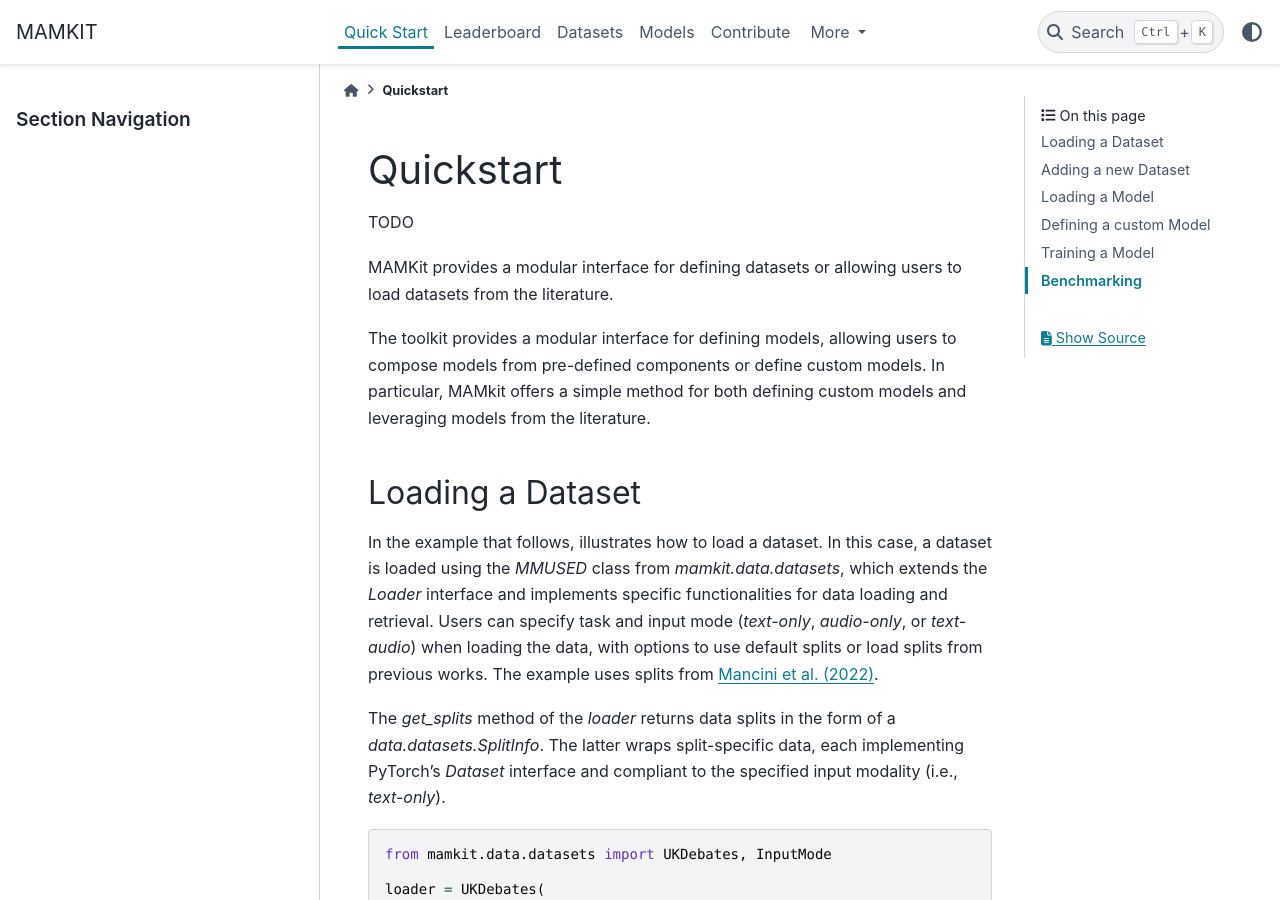
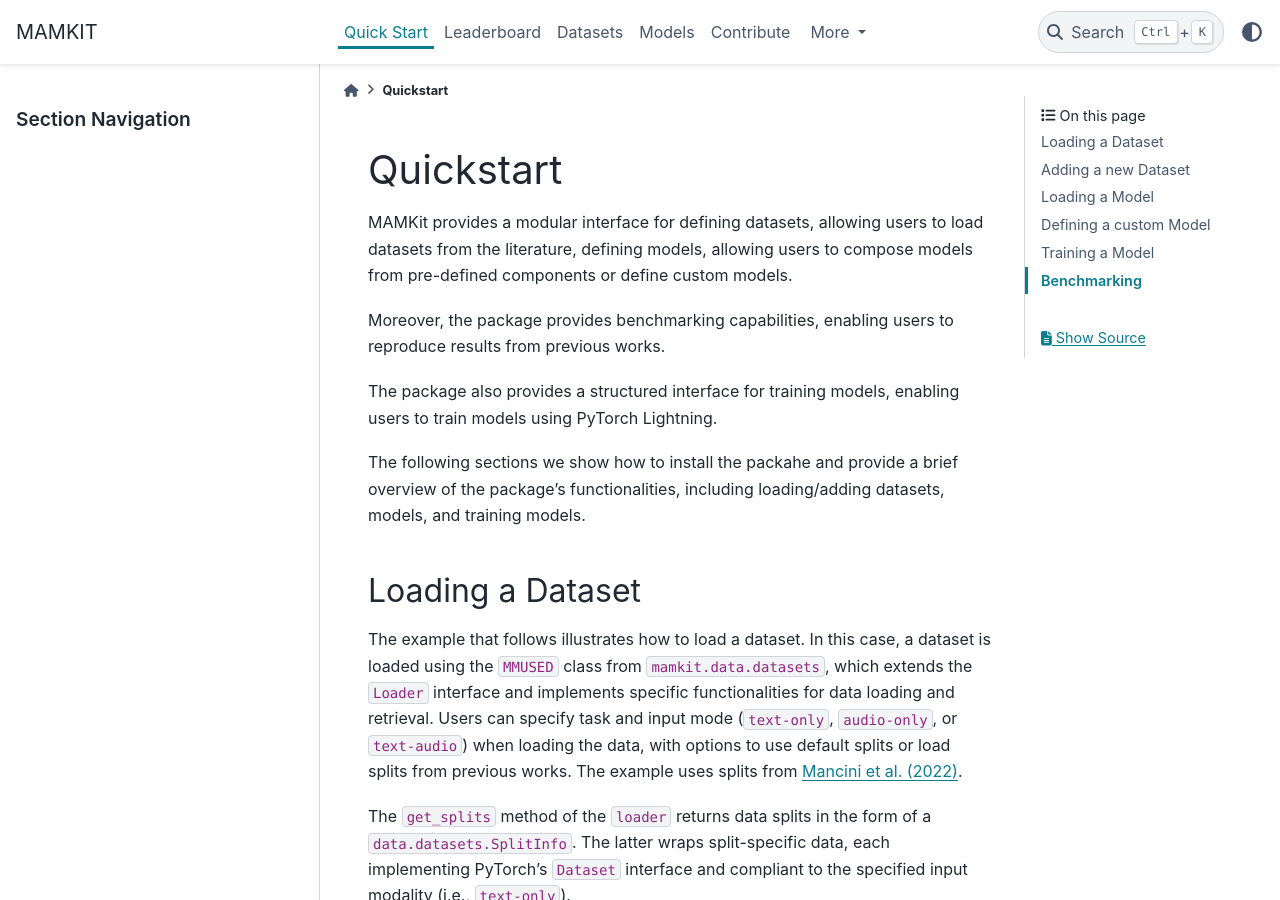
Before and after one commit to nlp-unibo/mamkit, a Sphinx documentation site: the page built from docsrc/source/quickstart.rst, in a window 1280 px wide and 900 px high. Built offline with Sphinx 7.4.7 and the PyData theme 0.15.4, drawn with Linux system fonts in a browser that asks for light colours; some of the changed text lies outside the part shown.

Commit message:
Updated documentation

```diff
--- a/docsrc/source/quickstart.rst
+++ b/docsrc/source/quickstart.rst
@@ -3,22 +3,31 @@
 Quickstart
 *********************************************
 
-TODO
 
-MAMKit provides a modular interface for defining datasets or allowing users to load datasets from the literature.
+MAMKit provides a modular interface for defining datasets, allowing users to load datasets from the literature,  defining models, allowing users to compose models from pre-defined components or define custom models.
 
-The toolkit provides a modular interface for defining models, allowing users to compose models from pre-defined components or define custom models.
-In particular, MAMkit offers a simple method for both defining custom models and leveraging models from the literature.
+Moreover, the package provides benchmarking capabilities, enabling users to reproduce results from previous works.
+
+The package also provides a structured interface for training models, enabling users to train models using PyTorch
+Lightning.
+
+The following sections we show how to install the packahe and provide a brief overview of the package's functionalities, including loading/adding datasets,
+models, and training models.
+
 
 *********************************************
 Loading a Dataset
 *********************************************
 
-In the example that follows, illustrates how to load a dataset.
-In this case, a dataset is loaded using the `MMUSED` class from `mamkit.data.datasets`, which extends the `Loader` interface and implements specific functionalities for data loading and retrieval.
-Users can specify task and input mode (`text-only`, `audio-only`, or `text-audio`) when loading the data, with options to use default splits or load splits from previous works. The example uses splits from `Mancini et al. (2022) <https://aclanthology.org/2022.argmining-1.15)>`_.
+The example that follows illustrates how to load a dataset.
+In this case, a dataset is loaded using the ``MMUSED`` class from ``mamkit.data.datasets``, which extends the ``Loader``
+interface and implements specific functionalities for data loading and retrieval.
+Users can specify task and input mode (``text-only``, ``audio-only``, or ``text-audio``) when loading the data, with options
+to use default splits or load splits from previous works. The example uses splits from `Mancini et al. (2022) <https://aclanthology.org/2022.argmining-1.15>`_.
 
-The `get_splits` method of the `loader` returns data splits in the form of a `data.datasets.SplitInfo`. The latter wraps split-specific data, each implementing PyTorch's `Dataset` interface and compliant to the specified input modality (i.e., `text-only`).
+The ``get_splits`` method of the ``loader`` returns data splits in the form of a ``data.datasets.SplitInfo``.
+The latter wraps split-specific data, each implementing PyTorch's ``Dataset`` interface and compliant to the
+specified input modality (i.e., ``text-only``).
 
 
 .. code-block:: python
@@ -34,7 +43,7 @@ The `get_splits` method of the `loader` returns data splits in the form of a `da
     split_info = loader.get_splits('mancini-et-al-2022')
 
 
-The `Loader` interface also allows users to integrate methods defining custom splits as follows:
+The ``Loader`` interface also allows users to integrate methods defining custom splits as follows:
 
 .. code-block:: python
 
@@ -56,17 +65,21 @@ The `Loader` interface also allows users to integrate methods defining custom sp
 Adding a new Dataset
 *********************************************
 
-To add a new dataset, users need to create a new class that extends the `Loader` interface and implements the required functionalities for data loading and retrieval.
-The new class should be placed in the `mamkit.data.datasets` module.
+To add a new dataset, users need to create a new class that extends the ``Loader`` interface and implements the
+required functionalities for data loading and retrieval.
+The new class should be placed in the ``mamkit.data.datasets`` module.
 
 *********************************************
 Loading a Model
 *********************************************
 
-The following example demonstrates how to instantiate a model with a configuration found in the literature.
-This configuration is identified by a key, `ConfigKey`, containing all the defining information.
-The key is used to fetch the precise configuration of the model from the `configs` package.
-Subsequently, the model is retrieved from the `models` package and configured with the specific parameters outlined in the configuration.
+The following example shows how to instantiate a model with a configuration found in the literature.
+This configuration is identified by a key, ``ConfigKey``, containing all the defining information.
+The key is used to fetch the precise configuration of the model from the ``configs`` package.
+In particular, each model's configuration class in ``configs`` contains a dictionary of configuration parameters that
+matches the ``ConfigKey``'s attributes and that links to the model's specific parameters.
+Subsequently, the model is retrieved from the ``models`` package and configured with the specific parameters
+outlined in the configuration.
 
 
 .. code-block:: python
@@ -96,7 +109,7 @@ Defining a custom Model
 *********************************************
 
 The example below illustrates that defining a custom model is straightforward.
-It entails creating the model within the `models` package, specifically by extending either the `AudioOnlyModel`, `TextOnlyModel`, or `TextAudioModel` classes in the `models.audio`, `models.text`, or `models.text_audio` modules, respectively, depending on the input modality handled by the model.
+It entails creating the model within the `models` package, specifically by extending either the ``AudioOnlyModel``, ``TextOnlyModel``, or ``TextAudioModel`` classes in the ``models.audio``, ``models.text``, or ``models.text_audio`` modules, respectively, depending on the input modality handled by the model.
 
 .. code-block:: python
 
@@ -122,7 +135,7 @@ It entails creating the model within the `models` package, specifically by exten
 Training a Model
 *********************************************
 
-Our models are designed to be encapsulated into a PyTorch `LightningModule`, which can be trained using PyTorch Lightning's `Trainer` class.
+Our models are designed to be encapsulated into a PyTorch ``LightningModule``, which can be trained using PyTorch Lightning's `Trainer` class.
 The following example demonstrates how to wrap and train a model using PyTorch Lightning.
 
 .. code-block:: python
@@ -146,7 +159,7 @@ The following example demonstrates how to wrap and train a model using PyTorch L
 Benchmarking
 *********************************************
 
-The `mamkit.configs` package simplifies reproducing literature results in a structured manner.
+The ``mamkit.configs`` package simplifies reproducing literature results in a structured manner.
 Upon loading the dataset, experiment-specific configurations can be easily retrieved via a configuration key.
 This enables instantiating a processor using the same features processor employed in the experiment.
 
```
Also changed, not shown: other parts of docsrc/source/quickstart.rst (+1 -1 lines).
